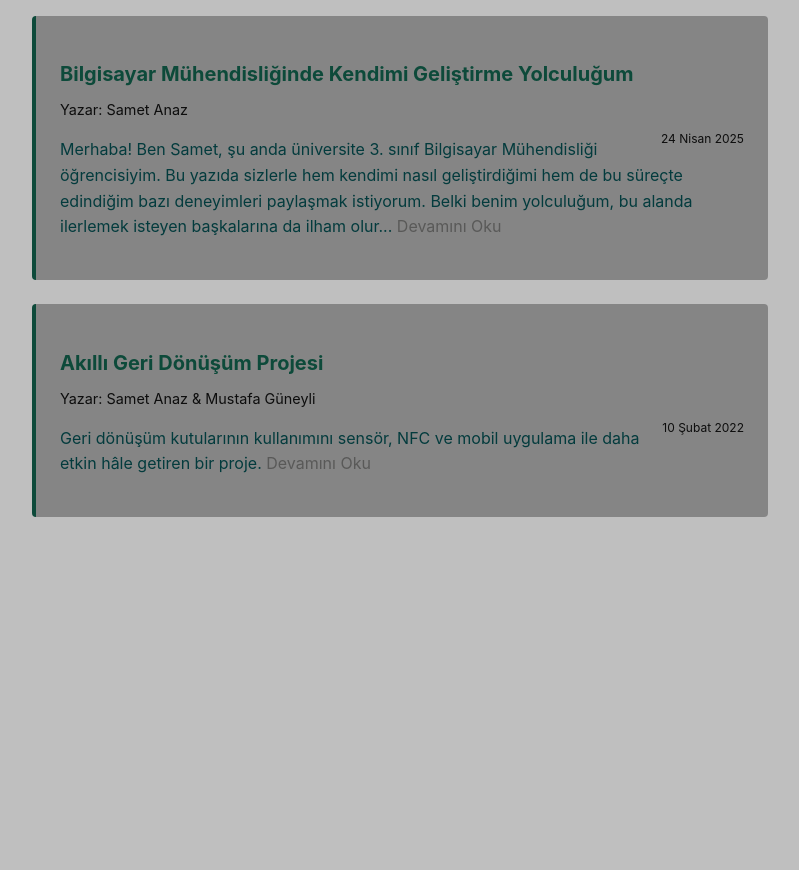
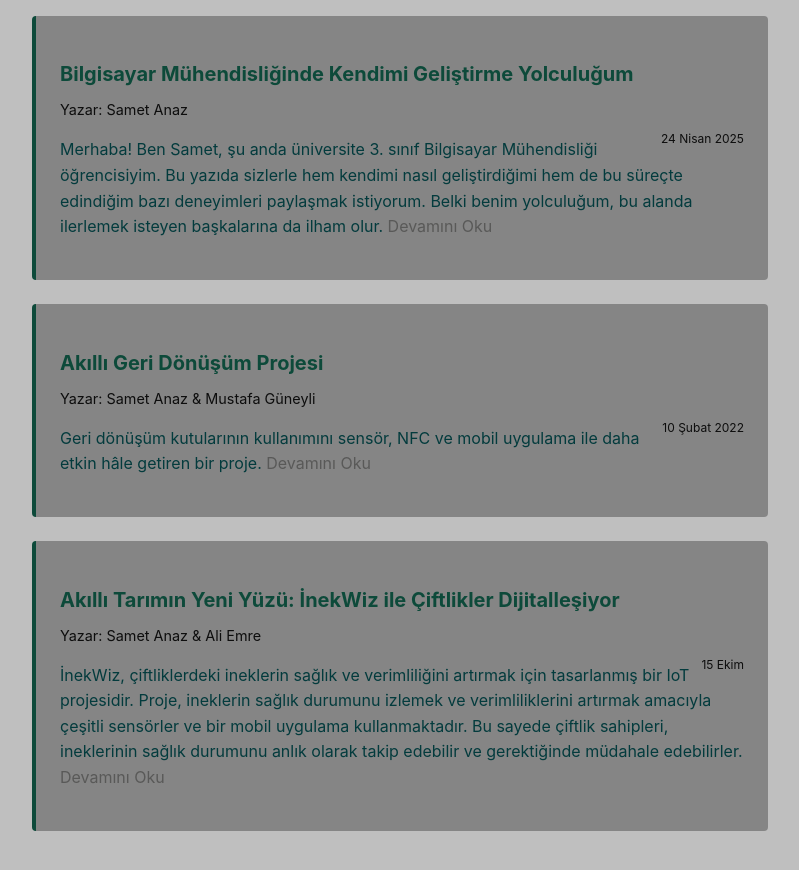
Before and after one commit to SametAnaz/beyond-samet, a Next.js app: page / in a window 1280 px wide. Shown: the part 360-1230 px from the top of the page, without its empty margins (240-1039 px from the left). Before the commit the page ends 933 px from the top, so only its background shows below. Built offline with nearby package versions, Linux system fonts and the light colour scheme.

Commit message:
new blog added

```diff
--- a/pages/index.js
+++ b/pages/index.js
@@ -34,7 +34,7 @@ export default function Home() {
             Merhaba! Ben Samet, şu anda üniversite 3. sınıf Bilgisayar Mühendisliği öğrencisiyim.
             Bu yazıda sizlerle hem kendimi nasıl geliştirdiğimi hem de bu süreçte edindiğim bazı
             deneyimleri paylaşmak istiyorum. Belki benim yolculuğum, bu alanda ilerlemek isteyen
-            başkalarına da ilham olur...
+            başkalarına da ilham olur.
             <Link href="/blog/blog-yazi-1"> Devamını Oku</Link>
           </p>
         </article>
@@ -58,6 +58,29 @@ export default function Home() {
             <Link href="/blog/akilli-geri-donusum-projesi"> Devamını Oku</Link>
           </p>
         </article>
+{/* 3. Yazı */}
+<article className={styles.postPreview}>
+          <h3>
+            <Link href="/blog/inekwiz">
+            Akıllı Tarımın Yeni Yüzü: İnekWiz ile Çiftlikler Dijitalleşiyor
+            </Link>
+          </h3>
+          <p className={styles.postAuthor}>
+            Yazar: Samet Anaz &amp; Ali Emre
+          </p>
+          <time dateTime="2022-02-10" className={styles.postDate}>
+          15 Ekim
+          </time>
+          <p className={styles.postExcerpt}>
+            İnekWiz, çiftliklerdeki ineklerin sağlık ve verimliliğini artırmak için
+            tasarlanmış bir IoT projesidir. Proje, ineklerin sağlık durumunu izlemek
+            ve verimliliklerini artırmak amacıyla çeşitli sensörler ve bir mobil uygulama
+            kullanmaktadır. Bu sayede çiftlik sahipleri, ineklerinin sağlık durumunu
+            anlık olarak takip edebilir ve gerektiğinde müdahale edebilirler.
+            <Link href="/blog/akilli-geri-donusum-projesi"> Devamını Oku</Link>
+          </p>
+        </article>
+
       </section>
     </main>
   );
--- a/styles/blog-post.module.css
+++ b/styles/blog-post.module.css
@@ -60,3 +60,8 @@
 .content img[src$="kutu.png"] {
   max-width: 150px;
 }
+
+/* diyagram.png */
+.content img[src$="inekwiz_diagram.png"] {
+  max-width: 450px;
+}
```
Also changed, not shown: posts/inekwiz.md (added, +56 -0 lines), public/assets/images/Mobil-Uygulama-Fikirleri.png (deleted), public/assets/images/inekwiz_diagram.png (added).
